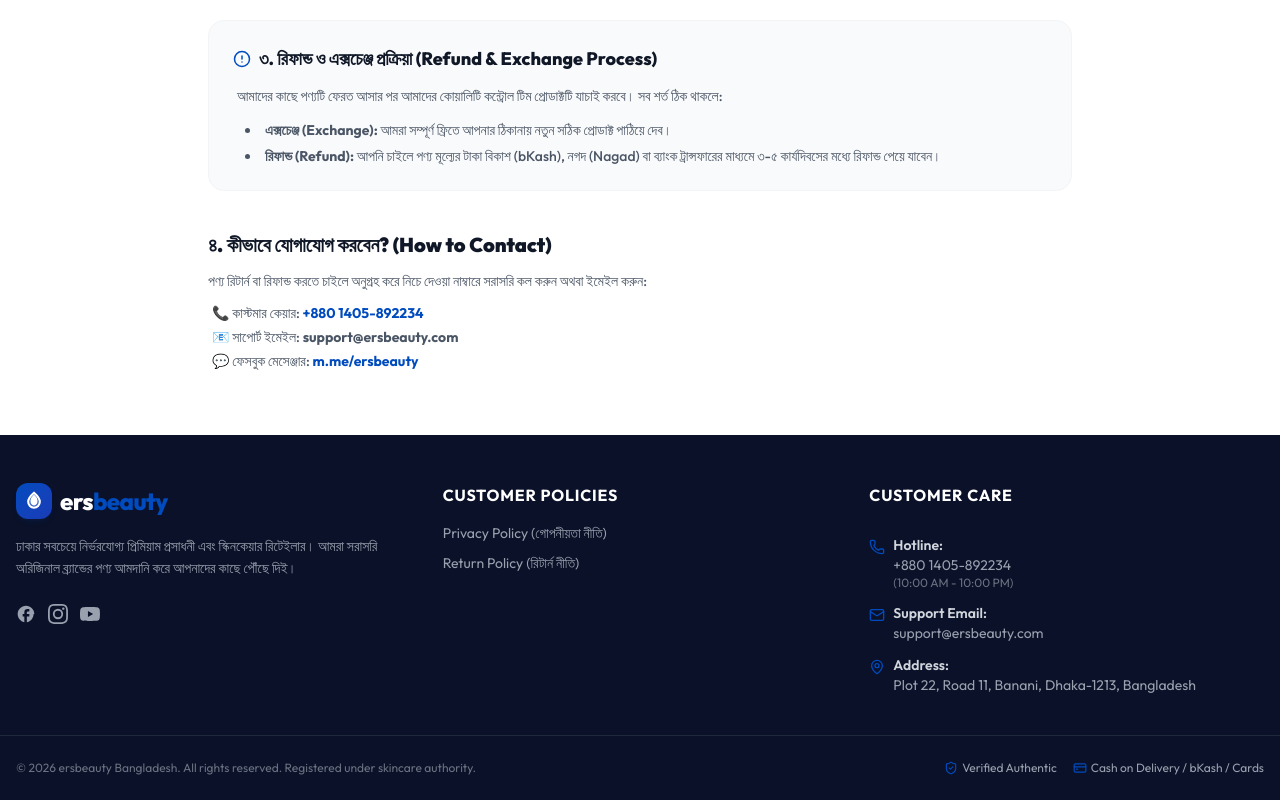
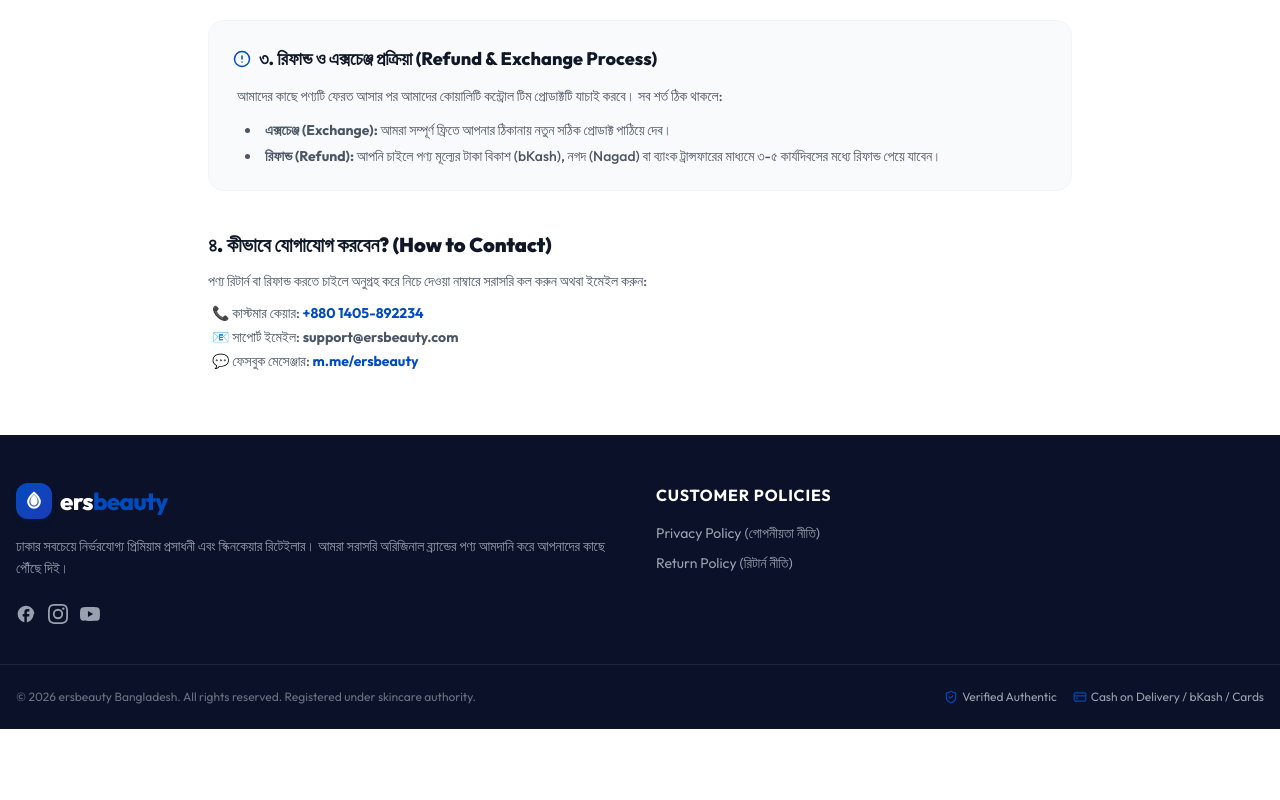
Before and after one commit to sajidhossain8272/ersbeauty, a Next.js app: page /return-policy in a window 1280 px wide. Shown: the part 876-1676 px from the top of the page. After the commit the page ends 1605 px from the top, so only its background shows below. Built offline with nearby package versions, Linux system fonts and the light colour scheme.

Commit message:
Remove Customer Care column from footer and adjust benefit images to display fully with object-contain

```diff
--- a/components/Footer.tsx
+++ b/components/Footer.tsx
@@ -12,7 +12,7 @@
   return (
     <footer className="bg-brand-navy text-gray-300 w-full pt-12 pb-6 mt-auto">
       {/* Tier 1: Columns */}
-      <div className="max-w-7xl mx-auto px-4 grid grid-cols-1 sm:grid-cols-3 gap-8 pb-10 border-b border-gray-800">
+      <div className="max-w-7xl mx-auto px-4 grid grid-cols-1 sm:grid-cols-2 gap-8 pb-10 border-b border-gray-800">
 
         {/* Column 1: About Us */}
         <div className="flex flex-col gap-4">
@@ -59,36 +59,6 @@
           </ul>
         </div>
 
-        {/* Column 3: Customer Care (Dhaka Localized) */}
-        <div className="flex flex-col gap-3">
-          <h3 className="text-white text-base font-bold mb-4 uppercase tracking-wider">Customer Care</h3>
-
-          <div className="flex items-start gap-2 text-sm text-gray-400">
-            <Phone size={16} className="text-brand-blue mt-1 shrink-0" />
-            <div>
-              <p className="font-semibold text-gray-300">Hotline:</p>
-              <a href="tel:+8801405892234" className="hover:text-white transition-colors">+880 1405-892234</a>
-              <p className="text-xs text-gray-500">(10:00 AM - 10:00 PM)</p>
-            </div>
-          </div>
-
-          <div className="flex items-start gap-2 text-sm text-gray-400">
-            <Mail size={16} className="text-brand-blue mt-1 shrink-0" />
-            <div>
-              <p className="font-semibold text-gray-300">Support Email:</p>
-              <p>support@ersbeauty.com</p>
-            </div>
-          </div>
-
-          <div className="flex items-start gap-2 text-sm text-gray-400">
-            <MapPin size={16} className="text-brand-blue mt-1 shrink-0" />
-            <div>
-              <p className="font-semibold text-gray-300">Address:</p>
-              <p>Plot 22, Road 11, Banani, Dhaka-1213, Bangladesh</p>
-            </div>
-          </div>
-        </div>
-
       </div>
 
       {/* Tier 2: Copyright & Payments */}
--- a/components/ProductTabs.tsx
+++ b/components/ProductTabs.tsx
@@ -83,13 +83,13 @@
                 className="bg-gray-50 rounded-xl border border-gray-100 hover:shadow-md hover:border-brand-blue/20 transition-all duration-300 flex flex-col overflow-hidden group"
               >
                 {highlight.imageUrl ? (
-                  <div className="relative w-full h-44 overflow-hidden bg-gray-200">
+                  <div className="relative w-full h-64 overflow-hidden bg-white border-b border-gray-100 flex items-center justify-center">
                     <Image
                       src={highlight.imageUrl}
                       alt={highlight.title}
                       fill
                       sizes="(max-width: 768px) 100vw, 33vw"
-                      className="object-cover group-hover:scale-105 transition-transform duration-300"
+                      className="object-contain p-3 group-hover:scale-105 transition-transform duration-300"
                     />
                   </div>
                 ) : (
```
